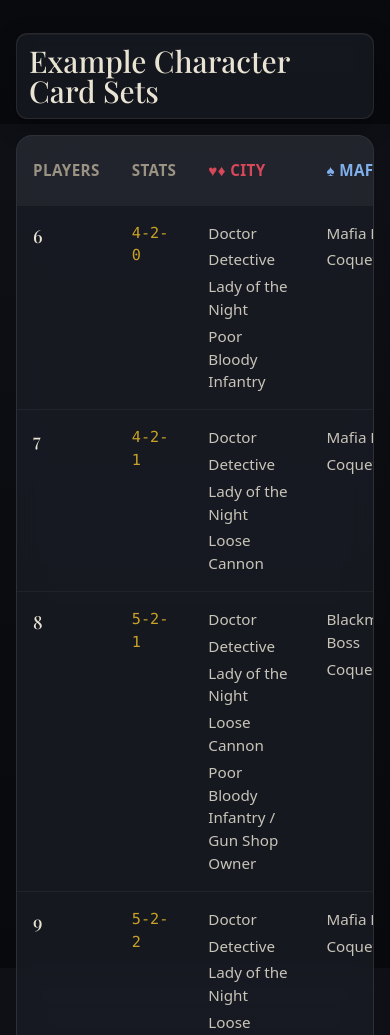
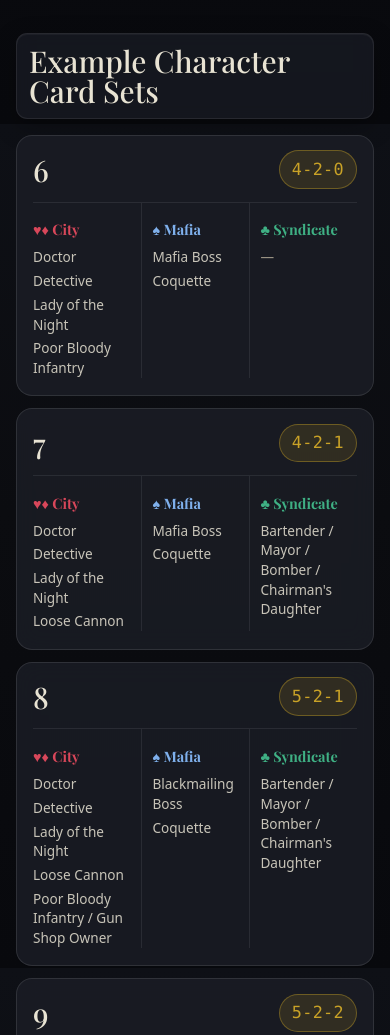
Before and after one commit to kwiecien-rafal/mafia-plus, an Astro site: page / in a window 390 px wide. Shown: the part 9160-10195 px from the top of the page. Built offline with nearby package versions, Linux system fonts and the light colour scheme; Astro itself is replaced by a stand-in of ours; a web font is replaced by a local one.

Commit message:
rework example sets small design for small windows
closes #4

```diff
--- a/src/data/content.ts
+++ b/src/data/content.ts
@@ -455,6 +455,8 @@ export const exampleSets: ExampleSet[] = [
 export const exampleSetsHeaders = {
   players: { pl: "Gracze", en: "Players" },
   stats: { pl: "Statystyki", en: "Stats" },
+  // Grammatical count form, used as the caption under the number on mobile cards.
+  playersUnit: { pl: "graczy", en: "players" },
 };
 
 // Wording used in the table when a faction draws several characters from a pool.
--- a/src/pages/index.astro
+++ b/src/pages/index.astro
@@ -283,13 +283,17 @@ function itemText(item: LineupItem, isFirst: boolean): Bilingual {
       </h2>
       <div class="example-sets mt-4" data-expanded="false">
       <div
-        class="overflow-x-auto rounded-2xl border border-white/10 bg-ink-card/75 backdrop-blur-md"
+        class="example-table-wrap overflow-x-auto rounded-2xl border border-white/10 bg-ink-card/75 backdrop-blur-md"
       >
-        <table class="w-full border-collapse text-left text-[0.95rem]">
+        <table class="example-table w-full border-collapse text-left text-[0.95rem]">
           <thead class="bg-white/5 uppercase tracking-wide text-muted">
             <tr>
-              <th class="px-4 py-3"><T text={exampleSetsHeaders.players} /></th>
-              <th class="px-4 py-3"><T text={exampleSetsHeaders.stats} /></th>
+              <th class="example-col-players px-4 py-3"
+                ><T text={exampleSetsHeaders.players} /></th
+              >
+              <th class="example-col-stats px-4 py-3"
+                ><T text={exampleSetsHeaders.stats} /></th
+              >
               <th class={`px-4 py-3 ${factions.city.style.text}`}
                 >{factions.city.suit} <T text={factions.city.name} /></th
               >
@@ -306,19 +310,30 @@ function itemText(item: LineupItem, isFirst: boolean): Bilingual {
             {
               exampleSets.map((set, i) => (
                 <tr class={`align-top ${i >= 7 ? "example-row--extra" : ""}`}>
-                  <td class="px-4 py-4 font-display text-lg text-bone">
-                    {set.players}
+                  <td class="example-col-players px-4 py-4 font-display text-bone">
+                    <span class="example-players-num">{set.players}</span>
+                    <T
+                      text={exampleSetsHeaders.playersUnit}
+                      class="example-players-word"
+                    />
                   </td>
-                  <td class="px-4 py-4 font-mono text-gold">{set.stats}</td>
-                  {[set.city, set.mafia, set.syndicate].map((lineup) => (
-                    <td class="px-4 py-4">
+                  <td class="example-col-stats px-4 py-4">
+                    <span class="example-stats-pill font-mono text-gold">
+                      {set.stats}
+                    </span>
+                  </td>
+                  {factionOrder.map((f) => (
+                    <td class="example-cell-faction px-4 py-4">
+                      <span class={`example-cell-label ${factions[f].style.text}`}>
+                        {factions[f].suit} <T text={factions[f].name} />
+                      </span>
                       <ul class="space-y-1 text-bone/85">
-                        {lineup.length === 0 ? (
+                        {set[f].length === 0 ? (
                           <li class="text-muted">—</li>
                         ) : (
-                          lineup.map((item, i) => (
+                          set[f].map((item, idx) => (
                             <T
-                              text={itemText(item, i === 0)}
+                              text={itemText(item, idx === 0)}
                               as="li"
                               class="whitespace-pre-line"
                             />
--- a/src/styles/global.css
+++ b/src/styles/global.css
@@ -446,3 +446,112 @@ html.js .example-sets[data-expanded="false"] .example-row--extra { display: none
   .example-toggle,
   .example-toggle-chevron { transition: none; }
 }
+
+/* ── Example-sets layout ──────────────────────────────────────────────
+   Two shapes off one table. On desktop it stays a table; the Players and
+   Stats columns shrink to their content (width:1% is the shrink-to-fit
+   idiom) so the three faction columns take the freed width. The per-row
+   caption and faction labels only exist for the mobile card and are hidden
+   here — the table head already names those columns. */
+.example-players-word,
+.example-cell-label { display: none; }
+
+@media (min-width: 48rem) {
+  .example-col-players,
+  .example-col-stats {
+    width: 1%;
+    white-space: nowrap;
+  }
+  .example-players-num { font-size: 1.3rem; }
+  .example-stats-pill { font-size: 1.05rem; }
+}
+
+/* Below md the five-column table can't breathe, so each configuration row
+   becomes a self-contained card. The row is a three-column grid: the header
+   band takes the top row (player count spanning left, stats pill right), and
+   the three faction lineups sit side by side beneath it as columns, each under
+   its own suit-coloured label. */
+@media (max-width: 47.99rem) {
+  .example-table-wrap {
+    overflow: visible;
+    border: 0;
+    border-radius: 0;
+    background: transparent;
+    -webkit-backdrop-filter: none;
+    backdrop-filter: none;
+  }
+
+  .example-table,
+  .example-table tbody { display: block; width: 100%; }
+  .example-table thead { display: none; }
+
+  .example-table tbody {
+    display: flex;
+    flex-direction: column;
+    gap: 0.75rem;
+  }
+
+  .example-table tr {
+    display: grid;
+    grid-template-columns: repeat(3, 1fr);
+    row-gap: 0.8rem;
+    padding: 0.9rem 1rem 1.1rem;
+    border: 1px solid rgb(255 255 255 / 0.1);
+    border-radius: 1rem;
+    background: color-mix(in srgb, var(--color-ink-card) 82%, transparent);
+    -webkit-backdrop-filter: blur(12px);
+    backdrop-filter: blur(12px);
+  }
+
+  /* Number and unit share a baseline and left-align with the City column
+     below; the cell centres against the stats pill across the header row. */
+  .example-col-players {
+    grid-column: 1 / 3;
+    display: flex;
+    align-items: baseline;
+    gap: 0.4rem;
+    align-self: center;
+    padding: 0;
+    white-space: nowrap;
+  }
+  .example-players-num { font-size: 1.85rem; line-height: 1; }
+  .example-players-word { font-size: 1.05rem; color: var(--color-muted); }
+
+  .example-col-stats {
+    grid-column: 3;
+    justify-self: end;
+    align-self: center;
+    padding: 0;
+  }
+  .example-stats-pill {
+    display: inline-block;
+    padding: 0.35rem 0.75rem;
+    border-radius: 9999px;
+    border: 1px solid color-mix(in srgb, var(--color-gold) 40%, transparent);
+    background: color-mix(in srgb, var(--color-gold) 14%, transparent);
+    font-size: 1.05rem;
+    letter-spacing: 0.02em;
+  }
+
+  /* Faction columns share row 2. With no column gap their top borders join
+     into a single rule across the card; left borders on the 2nd and 3rd
+     divide the columns. Cells stretch to equal height, so both rules stay
+     continuous however many characters each faction lists. */
+  .example-cell-faction {
+    padding: 1.05rem 0.65rem 0;
+    border-top: 1px solid rgb(255 255 255 / 0.08);
+  }
+  .example-col-stats + .example-cell-faction { padding-left: 0; }
+  .example-cell-faction:last-child { padding-right: 0; }
+  .example-cell-faction + .example-cell-faction {
+    border-left: 1px solid rgb(255 255 255 / 0.08);
+  }
+  .example-cell-label {
+    display: block;
+    margin-bottom: 0.4rem;
+    font-family: var(--font-display);
+    font-size: 0.9rem;
+    font-weight: 600;
+  }
+  .example-cell-faction ul { font-size: 0.85rem; line-height: 1.45; }
+}
```
